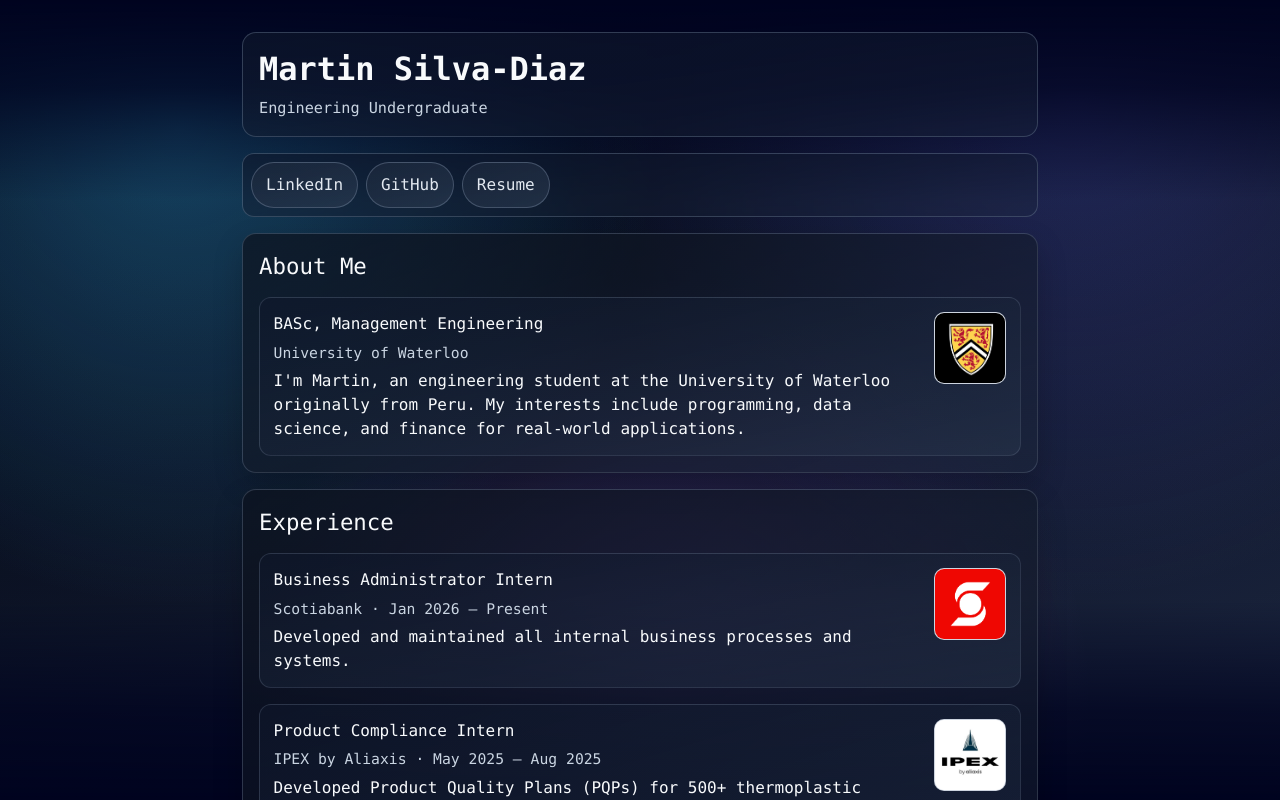
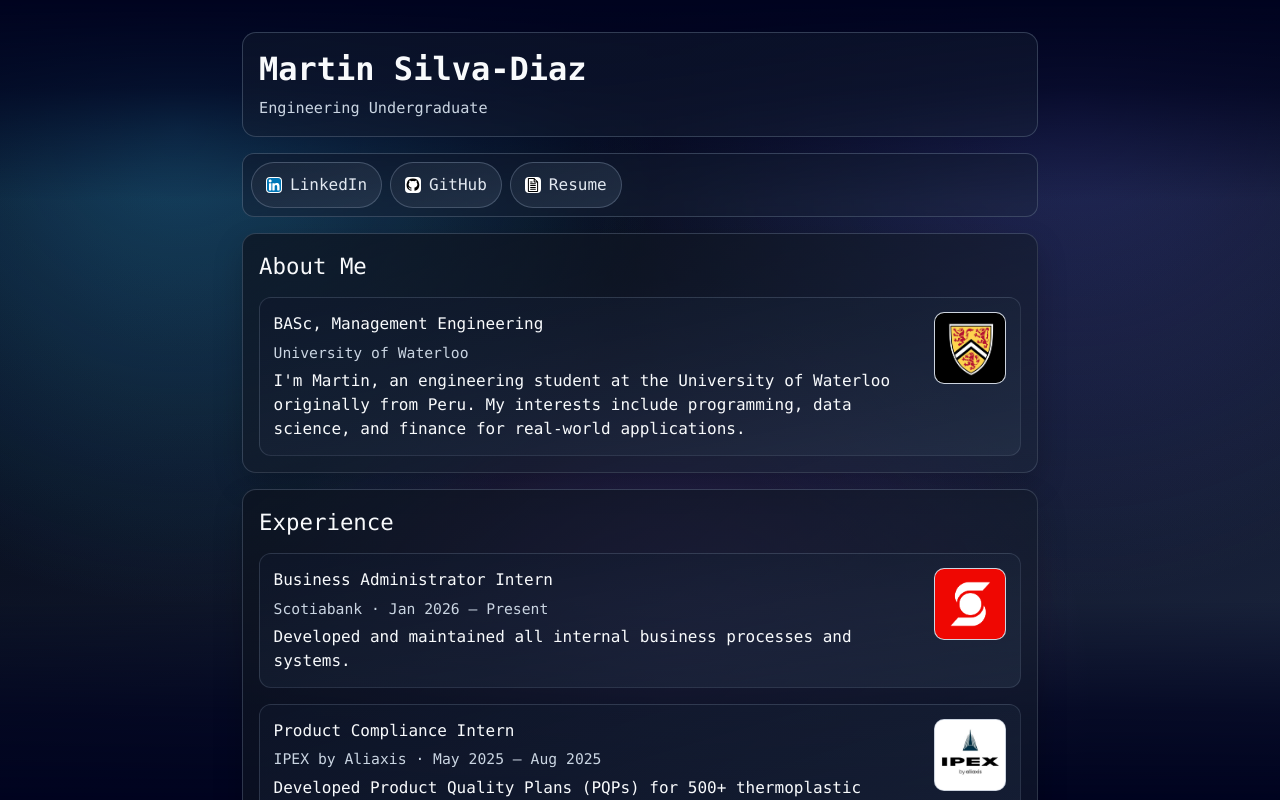
Before and after one commit to Martins26/Martin-Silva-Diaz-Personal-Website, a React (Vite) app: page / in a window 1280 px wide. Shown: the top 800 px of the page. Built offline with nearby package versions, Linux system fonts and the light colour scheme.

Commit message:
Add external link icons to social buttons

```diff
--- a/src/App.tsx
+++ b/src/App.tsx
@@ -7,16 +7,19 @@ const externalLinks = [
     id: "linkedin",
     label: "LinkedIn",
     href: "https://www.linkedin.com/in/martinsilvadiaz/",
+    iconSrc: "/logos/linkedin.svg",
   },
   {
     id: "github",
     label: "GitHub",
     href: "https://github.com/Martins26?tab=overview&from=2026-02-01&to=2026-02-26",
+    iconSrc: "/logos/github.svg",
   },
   {
     id: "resume",
     label: "Resume",
     href: "/resume/Resume_Martin_Silva-Diaz.pdf",
+    iconSrc: "/logos/file-document.svg",
   },
 ];
 
@@ -41,11 +44,17 @@ function App() {
             <a
               key={link.id}
               href={link.href}
-              className="rounded-full border border-slate-400/35 bg-gradient-to-br from-slate-800/75 to-slate-700/52 px-4 py-2 text-slate-200 no-underline transition-all duration-150 ease-in hover:border-slate-400/80 sm:min-h-11 sm:px-3.5 sm:py-2.5"
+              className="inline-flex items-center gap-2 rounded-full border border-slate-400/35 bg-gradient-to-br from-slate-800/75 to-slate-700/52 px-4 py-2 text-slate-200 no-underline transition-all duration-150 ease-in hover:border-slate-400/80 sm:min-h-11 sm:px-3.5 sm:py-2.5"
               target="_blank"
               rel="noreferrer"
             >
-              {link.label}
+              <img
+                src={link.iconSrc}
+                alt=""
+                aria-hidden="true"
+                className="h-4 w-4 rounded-sm bg-white p-[1px]"
+              />
+              <span>{link.label}</span>
             </a>
           ))}
         </nav>
```
